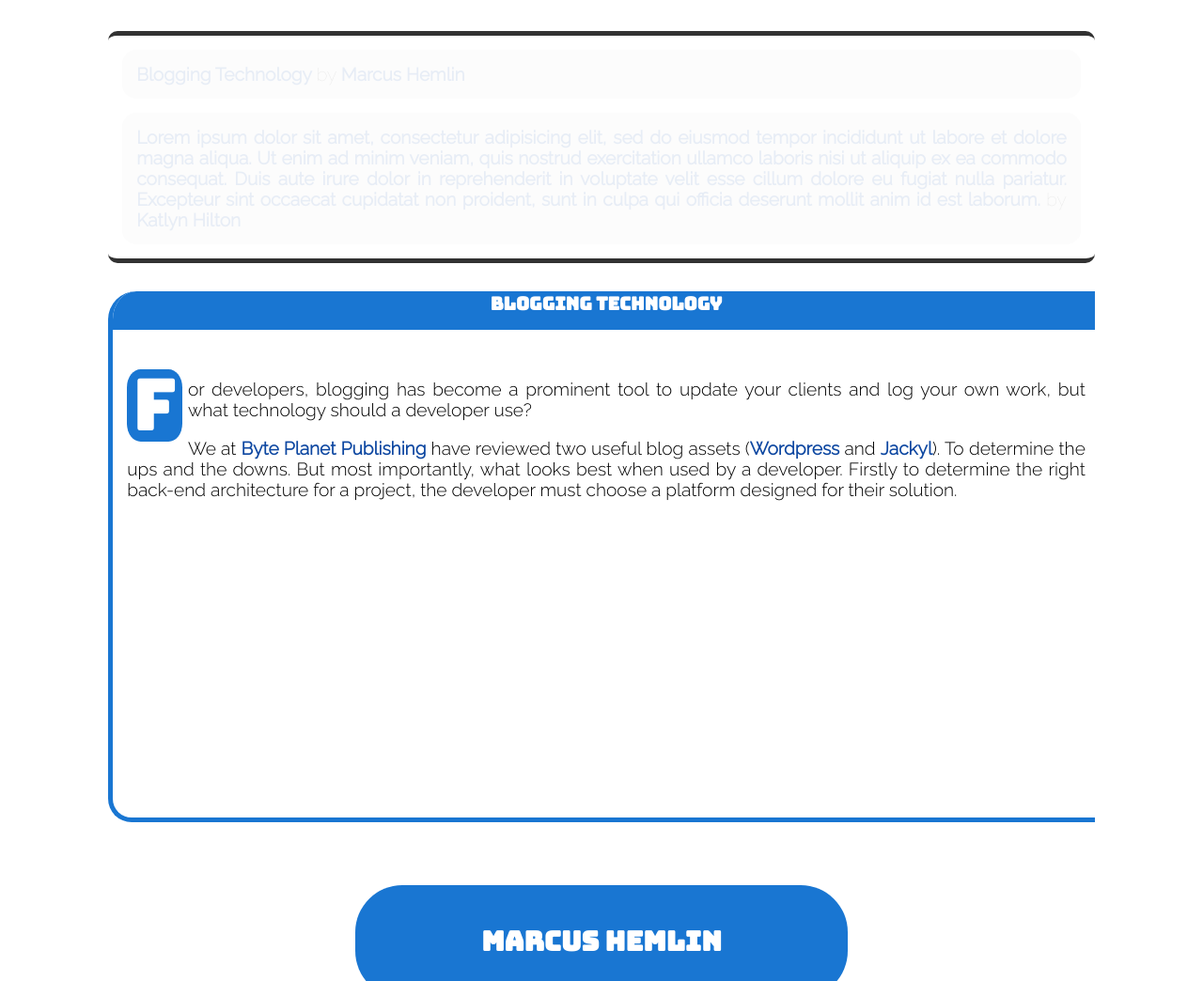
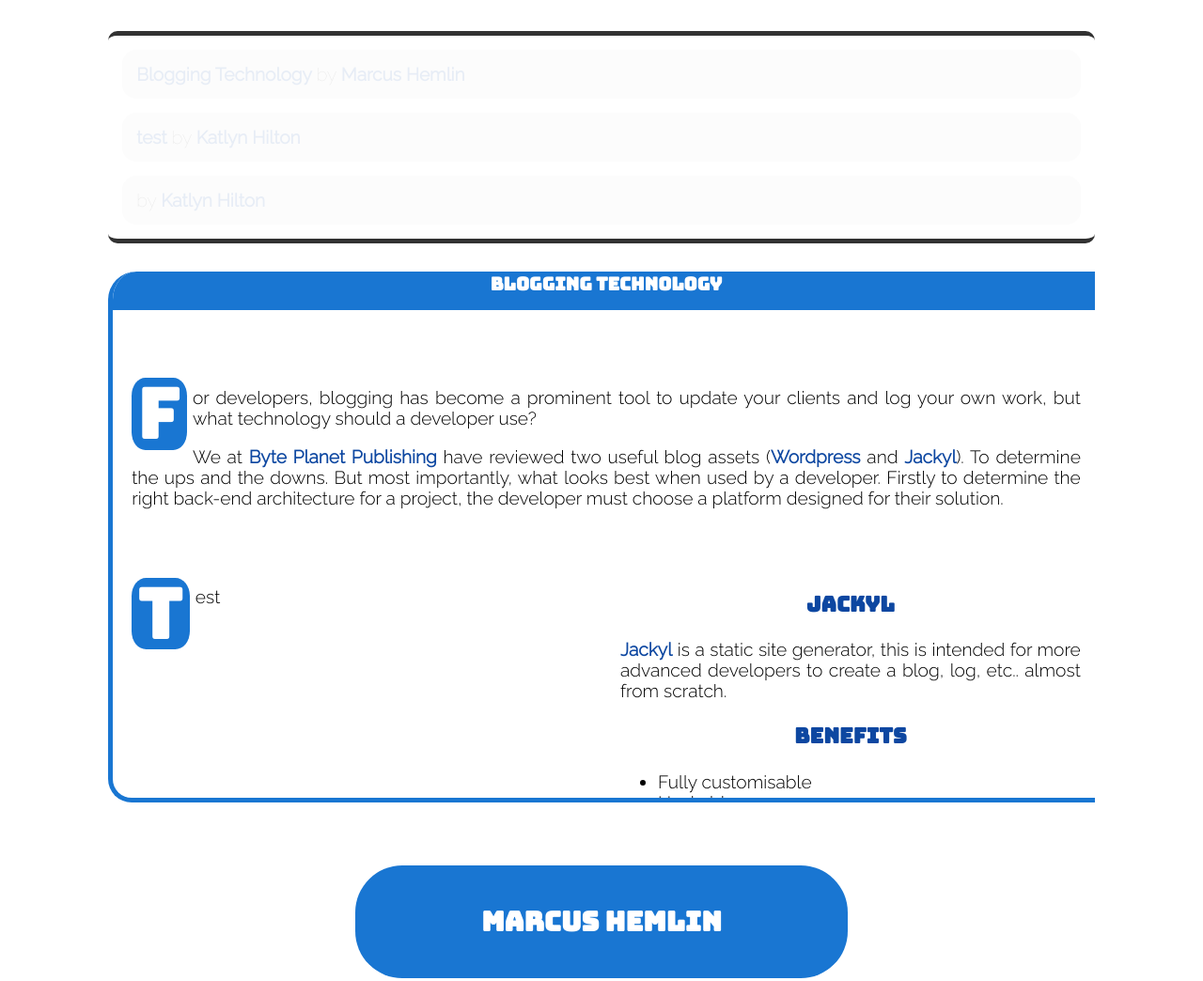
Before and after one commit to olivermharris/CSY1018, a plain HTML site: page reviews.html in a window 1280 px wide. Shown: the part 880-1924 px from the top of the page at 94% size. Drawn offline with Linux system fonts and the light colour scheme.

Commit message:
review layout fix

```diff
--- a/css/main.css
+++ b/css/main.css
@@ -999,16 +999,11 @@
 article section
 {
   padding: 10px;
-  margin: 5px;
-}
-
-article div
-{
-  padding: 0 15px;
+  margin: 5px 0;
 }
 
 /* stick the article information when the user scrolls */
-article section:first-child
+article > section:first-child
 {
   margin: 0;
   padding: 0;
@@ -1037,7 +1032,7 @@
 }
 
 /* dropcap */
-article p:first-child::first-letter
+article > section p:first-child::first-letter
 {
   font-family: 'Bungee', cursive;
   color: white;
--- a/js/reviews.js
+++ b/js/reviews.js
@@ -3,13 +3,19 @@
     title: "Blogging Technology",
     author: 0,
     //
-    content: "<section><p> For developers, blogging has become a prominent tool to update your clients and log your own work, but what technology should a developer use?</p><p> We at <b>Byte Planet Publishing</b> have reviewed two useful blog assets (<b>Wordpress</b> and <b>Jackyl</b>). To determine the ups and the downs. But most importantly, what looks best when used by a developer. Firstly to determine the right back-end architecture for a project, the developer must choose a platform designed for their solution.</p></section><section class=\”flex11\”><section></section><section></section></section>"
+    content: "<section><p>For developers, blogging has become a prominent tool to update your clients and log your own work, but what technology should a developer use?</p><p>We at <b>Byte Planet Publishing</b> have reviewed two useful blog assets (<b>Wordpress</b> and <b>Jackyl</b>). To determine the ups and the downs. But most importantly, what looks best when used by a developer. Firstly to determine the right back-end architecture for a project, the developer must choose a platform designed for their solution.</p></section><section class=\"flex11\"><section><p>test</p></section><section><h3> Jackyl</h3><p><b>Jackyl</b> is a static site generator, this is intended for more advanced developers to create a blog, log, etc.. almost from scratch.</p><h3>Benefits</h3><ul><li>Fully customisable</li><li>Hackable</li><li>Programable</li></ul><h3>Disadvantages</h3><ul><li>Difficult to start</li><li>From Scratch</li></ul></section></section><section><p>To conclude, choosing the right logging or blogging architecture is up to the developer, but creating a less uniform design will make them stand out from the rest.</p></section>"
   },
   {
-    title: "Lorem ipsum dolor sit amet, consectetur adipisicing elit, sed do eiusmod tempor incididunt ut labore et dolore magna aliqua. Ut enim ad minim veniam, quis nostrud exercitation ullamco laboris nisi ut aliquip ex ea commodo consequat. Duis aute irure dolor in reprehenderit in voluptate velit esse cillum dolore eu fugiat nulla pariatur. Excepteur sint occaecat cupidatat non proident, sunt in culpa qui officia deserunt mollit anim id est laborum.",
+    title: "test",
     author: 2,
     //
-    content: "Lorem ipsum dolor sit amet, consectetur adipisicing elit, sed do eiusmod tempor incididunt ut labore et dolore magna aliqua. Ut enim ad minim veniam, quis nostrud exercitation ullamco laboris nisi ut aliquip ex ea commodo consequat. Duis aute irure dolor in reprehenderit in voluptate velit esse cillum dolore eu fugiat nulla pariatur. Excepteur sint occaecat cupidatat non proident, sunt in culpa qui officia deserunt mollit anim id est laborum."
+    content: "<section><p>For developers, blogging has become a prominent tool to update your clients and log your own work, but what technology should a developer use?</p><p>We at <b>Byte Planet Publishing</b> have reviewed two useful blog assets (<b>Wordpress</b> and <b>Jackyl</b>). To determine the ups and the downs. But most importantly, what looks best when used by a developer. Firstly to determine the right back-end architecture for a project, the developer must choose a platform designed for their solution.</p></section><section class=\"flex11\"><section><p>test</p></section><section><h3> Jackyl</h3><p><b>Jackyl</b> is a static site generator, this is intended for more advanced developers to create a blog, log, etc.. almost from scratch.</p><h3>Benefits</h3><ul><li>Fully customisable</li><li>Hackable</li><li>Programable</li></ul><h3>Disadvantages</h3><ul><li>Difficult to start</li><li>From Scratch</li></ul></section></section><section><p>To conclude, choosing the right logging or blogging architecture is up to the developer, but creating a less uniform design will make them stand out from the rest.</p></section>"
+  },
+  {
+    title: "",
+    author: 2,
+    //
+    content: ""
   }
 ]
 
--- a/reviews.html
+++ b/reviews.html
@@ -166,10 +166,7 @@
               <h1 id="title">Title</h1>
             </section>
 
-            <!-- article content -->
-            <div id="content">
-
-            </div>
+            <section><div id="content"></div></section>
 
           </article>
 
```
Also changed, not shown: tutorials.html (+1 -1 lines).
